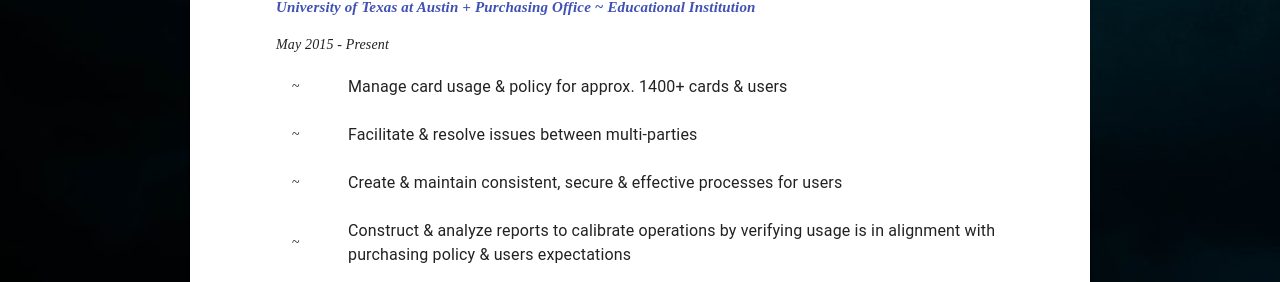
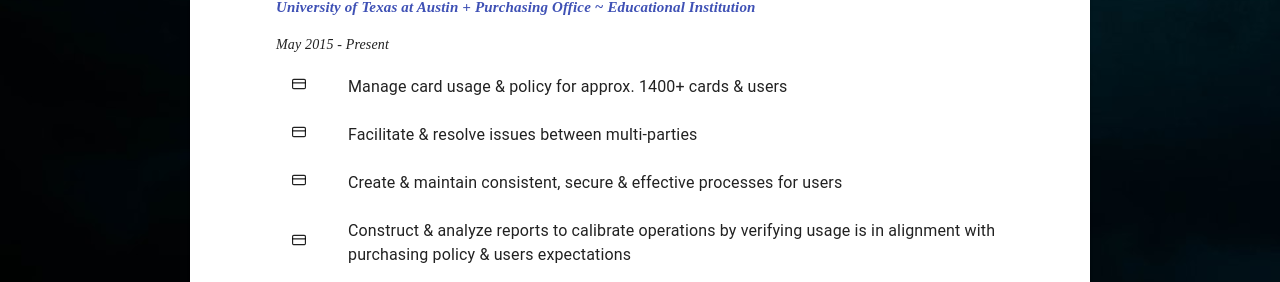
Before and after one commit to listenToRipley/nataliekendrick, a React (Create React App) app: page /resume in a window 1280 px wide. Shown: the part 518-800 px from the top of the page. Built offline with nearby package versions, Linux system fonts and the light colour scheme.

Commit message:
change div on ut object

```diff
--- a/src/Components/ResumeExp.js
+++ b/src/Components/ResumeExp.js
@@ -13,6 +13,7 @@
 import ListItem from '@material-ui/core/ListItem';
 import ListItemAvatar from '@material-ui/core/ListItemAvatar';
 import ListItemText from '@material-ui/core/ListItemText';
+import { FiCreditCard } from "@react-icons/all-files/fi/FiCreditCard"
 import backdrop from './projectImgs/backdrop.jpeg';
 
 const useStyles = makeStyles((theme) => ({
@@ -107,7 +108,7 @@
       type:'Educational Institution',
       title: 'Procurement Card Administrator',
       tenure: 'May 2015 - Present',
-      div: '~',
+      div: <FiCreditCard/>,
       res: [
         'Manage card usage & policy for approx. 1400+ cards & users',
         'Facilitate & resolve issues between multi-parties',
```
